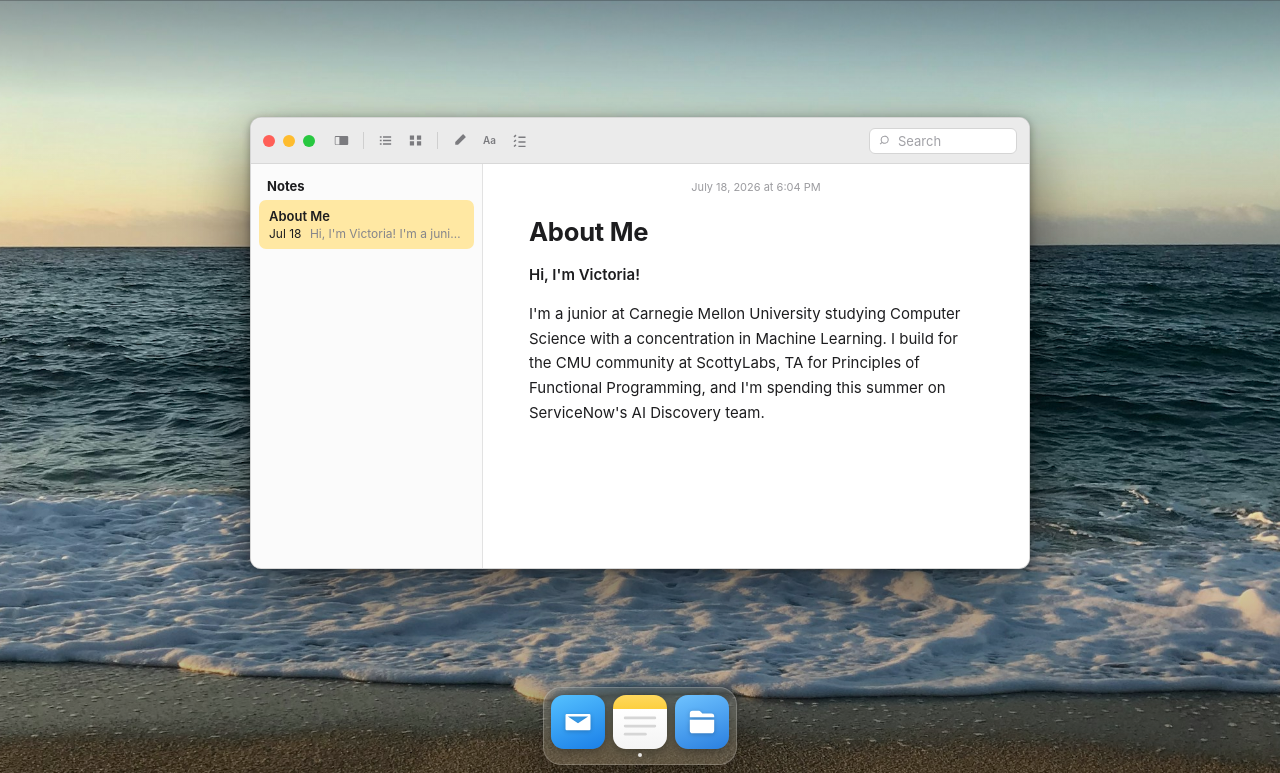
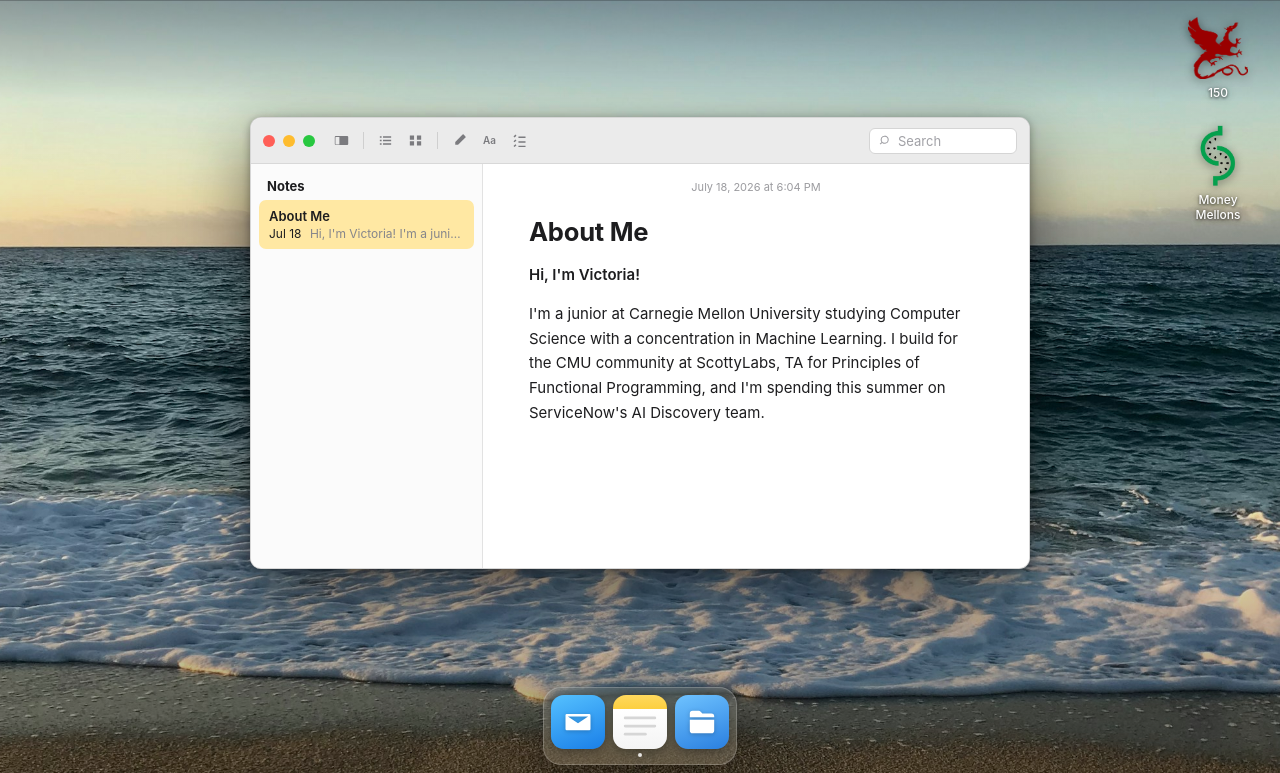
Before and after one commit to vliu12/portfolio, a website: page index.html in a window 1280 px wide. Shown: the part 27-800 px from the top of the page. Drawn offline with Linux system fonts and the light colour scheme.

Commit message:
new apps

```diff
--- a/css/macos.css
+++ b/css/macos.css
@@ -371,6 +371,68 @@ body {
   font-size: 0.8125rem;
   font-weight: 500;
   line-height: 1.4;
+}
+
+/* ============ Desktop shortcuts ============ */
+#desktop-icons {
+  position: absolute;
+  top: 38px;
+  right: 20px;
+  z-index: 1; /* above the wallpaper scrim, below any window */
+  display: flex;
+  flex-direction: column;
+  gap: 12px;
+}
+
+.desktop-icon {
+  display: flex;
+  flex-direction: column;
+  align-items: center;
+  gap: 5px;
+  width: 84px;
+  padding: 6px 4px 5px;
+  border-radius: 8px;
+  text-decoration: none;
+  cursor: default;
+  transition: background-color 0.12s ease;
+}
+
+.desktop-icon:hover {
+  background: rgba(255, 255, 255, 0.18);
+  text-decoration: none;
+}
+
+.desktop-icon:active {
+  background: rgba(10, 132, 255, 0.42);
+}
+
+/* No tile — the dragon sits straight on the wallpaper. */
+.di-glyph {
+  width: 62px;
+  height: 62px;
+  display: flex;
+  align-items: center;
+  justify-content: center;
+}
+
+.di-glyph img {
+  width: 100%;
+  height: 100%;
+  object-fit: contain;
+  display: block;
+  /* Keeps the dark red readable wherever the wallpaper goes dark. */
+  filter: drop-shadow(0 2px 5px rgba(0, 0, 0, 0.45));
+}
+
+.di-label {
+  font-size: 0.75rem;
+  font-weight: 500;
+  color: #fff;
+  text-align: center;
+  line-height: 1.25;
+  padding: 1px 5px;
+  border-radius: 4px;
+  text-shadow: 0 1px 3px rgba(0, 0, 0, 0.75), 0 0 8px rgba(0, 0, 0, 0.4);
 }
 
 /* ============ Window ============ */
--- a/index.html
+++ b/index.html
@@ -19,7 +19,7 @@
 
     <!-- ?v= is a cache buster: bump it whenever the CSS or JS changes so
          browsers (and GitHub Pages visitors) don't run a stale stylesheet. -->
-    <link href="css/macos.css?v=5" rel="stylesheet">
+    <link href="css/macos.css?v=7" rel="stylesheet">
 
   </head>
 
@@ -141,6 +141,25 @@
 
     <!-- ============ Desktop ============ -->
     <div id="desktop">
+
+      <!-- ---------- Desktop shortcuts ---------- -->
+      <div id="desktop-icons">
+        <a class="desktop-icon" href="https://www.cs.cmu.edu/~15150/staff.html"
+           target="_blank" rel="noopener" title="15-150 course staff">
+          <span class="di-glyph">
+            <img src="img/scs-dragon.png" alt="" aria-hidden="true">
+          </span>
+          <span class="di-label">150</span>
+        </a>
+
+        <a class="desktop-icon" href="https://www.andrew.cmu.edu/user/ultimate/mmellons/roster.html"
+           target="_blank" rel="noopener" title="CMU Money Mellons roster">
+          <span class="di-glyph">
+            <img src="img/money-mellons.png" alt="" aria-hidden="true">
+          </span>
+          <span class="di-label">Money Mellons</span>
+        </a>
+      </div>
 
       <!-- ---------- Notes (light theme) ---------- -->
       <div class="window theme-notes" data-app="notes" style="width: 780px; height: 452px;" hidden>
@@ -424,7 +443,7 @@
       </button>
     </div>
 
-    <script src="js/macos.js?v=5"></script>
+    <script src="js/macos.js?v=7"></script>
 
   </body>
 
```
Also changed, not shown: img/money-mellons.png (added), img/scs-dragon.png (added).
